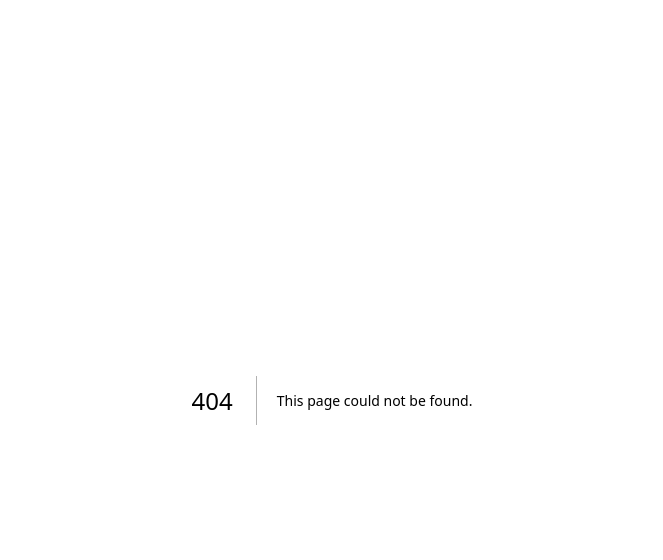
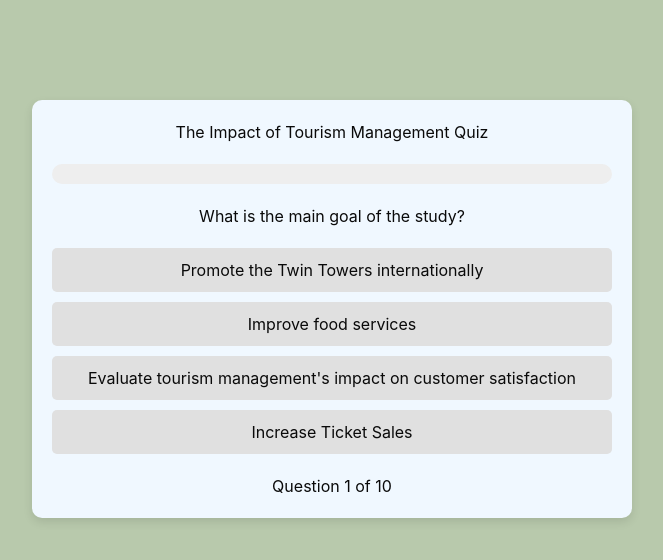
Before and after one commit to siddharthamaity/nextjs-15-starter-core, a Next.js app: page /syazwani/quiz in a window 1280 px wide. Before the commit this address had no page. Shown: the top 560 px of the page, without its empty margins (308-971 px from the left). Built offline with nearby package versions, Linux system fonts and the light colour scheme.

Commit message:
added real quiz seciton

```diff
--- a/package.json
+++ b/package.json
@@ -29,6 +29,7 @@
         "next": "^15.3.3",
         "next-themes": "^0.4.6",
         "react": "^19.1.0",
+        "react-canvas-confetti": "^2.0.7",
         "react-chartjs-2": "^5.3.0",
         "react-dom": "^19.1.0",
         "react-router-dom": "^7.6.1",
--- /dev/null
+++ b/src/app/(StudentsPage)/syazwani/components/QuizEnvironmental.module.css
@@ -0,0 +1,113 @@
+.container {
+
+  max-width: 600px;
+  margin: 100px auto;
+  /* height: 500px; */
+  padding: 20px;
+  background: #f0f8ff;
+  border-radius: 10px;
+  text-align: center;
+  box-shadow: 0 4px 10px rgba(0, 0, 0, 0.1);
+}
+
+.options {
+  display: flex;
+  flex-direction: column;
+  gap: 10px;
+  margin: 20px 0;
+}
+
+.option {
+  padding: 10px 15px;
+  border: none;
+  border-radius: 5px;
+  background-color: #e0e0e0;
+  cursor: pointer;
+  font-size: 16px;
+  transition: 0.3s;
+}
+
+.option:hover {
+  background-color: #d6d6d6;
+}
+
+.correct {
+  background-color: #50C878 !important;
+  color: white;
+}
+
+.incorrect {
+  background-color: #FF5733 !important;
+  color: white;
+}
+
+.result {
+  font-size: 20px;
+  margin-top: 20px;
+}
+
+.progressBar {
+  height: 20px;
+  background-color: #eee;
+  border-radius: 10px;
+  overflow: hidden;
+  margin: 20px 0;
+}
+
+.progressFill {
+  height: 100%;
+  background: #50C878;
+  transition: width 0.5s ease;
+}
+
+.showCorrect {
+  background-color: #50C878;
+  color: white;
+}
+
+.buttonGroup {
+  display: flex;
+  gap: 10px;
+  justify-content: center;
+  margin-top: 20px;
+}
+
+.resetButton,
+.homeButton {
+  padding: 10px 20px;
+  border: none;
+  border-radius: 5px;
+  font-size: 16px;
+  text-align: center;
+  cursor: pointer;
+  transition: background 0.3s ease;
+}
+
+.resetButton {
+  background-color: #36A2EB;
+  color: white;
+}
+
+.resetButton:hover {
+  background-color: #2a85c3;
+}
+
+.homeButton {
+  background-color: #FF6B6B;
+  color: white;
+  text-decoration: none;
+  display: inline-block;
+  line-height: 40px;
+}
+
+.homeButton:hover {
+  background-color: #cc4c4c;
+}
+
+.feedback {
+  padding: 20px;
+  margin-top: 10px;
+  font-size: 18px;
+  font-weight: bold;
+  color: #50C878;
+}
--- a/src/app/(StudentsPage)/syazwani/components/quiz.tsx
+++ b/src/app/(StudentsPage)/syazwani/components/quiz.tsx
@@ -1,75 +1,164 @@
-import React, { useState } from 'react';
-import style from './quiz.module.css';
+"use client";
+import { useState, useEffect, useRef } from "react";
+import styles from "./QuizEnvironmental.module.css";
+import Link from "next/link";
 
-const questions = [
+
+type Question = {
+  question: string;
+  options: string[];
+  correctAnswer: number;
+};
+
+const questions: Question[] = [
   {
-    question: "What is the capital of France?",
-    options: ["Berlin", "Madrid", "Paris", "Rome"],
-    answer: "Paris"
+    question: "What is the main goal of the study?",
+    options: ["Promote the Twin Towers internationally", "Improve food services", "Evaluate tourism management's impact on customer satisfaction", "Increase Ticket Sales"],
+    correctAnswer: 2,
   },
   {
-    question: "What is 2 + 2?",
-    options: ["3", "4", "5", "6"],
-    answer: "4"
+    question: "Which of the following is a major satisfaction factor mentioned in the study?",
+    options: ["Parking lot capacity", "Weather Conditions", "Cleanliness", "Free Merchandise"],
+    correctAnswer: 2,
   },
   {
-    question: "What is 2 + 2?",
-    options: ["3", "4", "5", "6"],
-    answer: "4"
+    question: "Which of the following is NOT listed as a management factor?",
+    options: ["Staff Performance", "Infrastructure", "Cultural Dances", "Safety Protocols"],
+    correctAnswer: 2,
   },
   {
-    question: "What is 2 + 2?",
-    options: ["3", "4", "5", "6"],
-    answer: "4"
-  }
+    question: "Which aspect had the greatest impact on visitor satisfaction?",
+    options: ["Weather", "Staff Behavior", "Ticket Price", "Food Stalls"],
+    correctAnswer: 1,
+  },
+  {
+    question: "Which is NOT mentioned as a management factor in the study?",
+    options: ["Infrastructure", "Crowd Control", "Climate", "Staff Training"],
+    correctAnswer: 3,
+  },
+  {
+    question: "The study was conducted at multiple tourist sites across Malaysia.",
+    options: ["True", "False"],
+    correctAnswer: 1,
+  },
+  {
+    question: "Tourism Management has little effect on repeat visits?",
+    options: ["True", "False"],
+    correctAnswer: 1,
+  },
+  {
+    question: "All visitors reported full satisfaction with their experience.",
+    options: ["True", "False"],
+    correctAnswer: 1,
+  },
+  {
+    question: "Visitor safety is considered an important part of tourism management.",
+    options: ["True", "False"],
+    correctAnswer: 0,
+  },
+  {
+    question: "The Twin Towers are important both for tourism and national identity.",
+    options: ["True", "False"],
+    correctAnswer: 0,
+  },
+
 ];
 
-function Quiz() {
-  const [current, setCurrent] = useState(0);
-  const [selected, setSelected] = useState(null);
+export default function QuizEnvironmental() {
+  const [currentQuestion, setCurrentQuestion] = useState(0);
+  const [selectedOption, setSelectedOption] = useState<number | null>(null);
   const [score, setScore] = useState(0);
-  const [showResult, setShowResult] = useState(false);
+  const [completed, setCompleted] = useState(false);
+  const confettiRef = useRef<ConfettiHandle>(null);
 
-  const handleAnswer = (option) => {
-    setSelected(option);
-    if (option === questions[current].answer) {
-      setScore(score + 1);
+  const handleAnswer = (index: number) => {
+    if (selectedOption !== null) return;
+    setSelectedOption(index);
+
+    if (index === questions[currentQuestion].correctAnswer) {
+      setScore(prev => prev + 1);
     }
 
     setTimeout(() => {
-      if (current + 1 < questions.length) {
-        setCurrent(current + 1);
-        setSelected(null);
+      if (currentQuestion + 1 < questions.length) {
+        setCurrentQuestion(prev => prev + 1);
+        setSelectedOption(null);
       } else {
-        setShowResult(true);
+        setCompleted(true);
       }
-    }, 800);
+    }, 1300);
+  };
+   const resetQuiz = () => {
+    setCurrentQuestion(0);
+    setSelectedOption(null);
+    setScore(0);
+    setCompleted(false);
   };
 
+  const progressPercent = ((currentQuestion + (selectedOption !== null ? 1 : 0)) / questions.length) * 100;
+
+  let feedbackMessage = "";
+  const percentage = (score / questions.length) * 100;
+
+  if (percentage === 100) {
+    feedbackMessage = "Excellent! You got all answers right! 🌟";
+  } else if (percentage >= 75) {
+    feedbackMessage = "Great job! You have a good understanding. 👍";
+  } else if (percentage >= 50) {
+    feedbackMessage = "Not bad, but there's room for improvement. 💡";
+  } else {
+    feedbackMessage = "Keep trying! Review the material and try again. 📘";
+  }
+
+
+
   return (
-    <div className={style.quizcontainer}>
-      {showResult ? (
-        <div className={style.result}>
-          <h2>Your score: {score} / {questions.length}</h2>
+    <div className={styles.container}>
+      <h1>The Impact of Tourism Management Quiz</h1>
+
+      <div className={styles.progressBar}>
+        <div className={styles.progressFill} style={{ width: `${progressPercent}%` }}></div>
+      </div>
+
+      {!completed ? (
+        <div className={styles.quizBox}>
+          <h2>{questions[currentQuestion].question}</h2>
+          <div className={styles.options}>
+            {questions[currentQuestion].options.map((opt, i) => {
+              const isCorrect = i === questions[currentQuestion].correctAnswer;
+              const isSelected = i === selectedOption;
+              const showCorrect = selectedOption !== null && isCorrect;
+
+              return (
+                <button
+                  key={i}
+                  className={`${styles.option}
+                    ${isSelected ? (isCorrect ? styles.correct : styles.incorrect) : ""}
+                    ${!isSelected && showCorrect ? styles.showCorrect : ""}
+                  `}
+                  onClick={() => handleAnswer(i)}
+                  disabled={selectedOption !== null}
+                >
+                  {opt}
+                </button>
+              );
+            })}
+          </div>
+          <p>Question {currentQuestion + 1} of {questions.length}</p>
         </div>
       ) : (
-        <div className={style.questionbox}>
-          <h2>{questions[current].question}</h2>
-          <ul className={style.optionList}>
-            {questions[current].options.map((option) => (
-              <li
-                key={option}
-                className={`${style.option} ${selected === option ? style.selected : ''}`}
-                onClick={() => handleAnswer(option)}
-              >
-                {option}
-              </li>
-            ))}
-          </ul>
+        <div className={styles.result}>
+          <h2>Quiz Completed!</h2>
+          <p>Your score: {score} / {questions.length}</p>
+          <p className={styles.feedback}>{feedbackMessage}</p>
+
+
+          <div className={styles.buttonGroup}>
+            <button onClick={resetQuiz} className={styles.resetButton}>Try Again</button>
+            <Link href="/" className={styles.homeButton}>Go Home</Link>
+          </div>
         </div>
       )}
     </div>
   );
 }
-
-export default Quiz;
--- a/src/app/(StudentsPage)/syazwani/components/quizsection.tsx
+++ b/src/app/(StudentsPage)/syazwani/components/quizsection.tsx
@@ -1,5 +1,4 @@
 import style from "./quizsection.module.css"
-import  Quiz  from "./quiz";
 import { useLayoutEffect, useRef } from "react";
 import gsap from "gsap";
 import { ScrollTrigger } from "gsap/ScrollTrigger";
@@ -28,7 +27,18 @@
   return(
     <>
       <section className={style.pageContainer}>
-        <Quiz/>
+        <div className={style.titlediv}>
+          <h1>Let's Test your knowledge🧠</h1>
+        </div>
+        <div className={style.linkdiv}>
+          <a href="syazwani/quiz">
+            <button>
+              IM READY
+            </button>
+          </a>
+        </div>
+
+
       </section>
     </>
   )
--- /dev/null
+++ b/src/app/(StudentsPage)/syazwani/quiz/page.tsx
@@ -0,0 +1,9 @@
+import QuizEnvironmental from "@/app/(StudentsPage)/syazwani/components/quiz";
+
+export default function EnvironmentalQuizPage() {
+  return (
+    <main>
+      <QuizEnvironmental />
+    </main>
+  );
+}
--- a/src/components/heroMain.tsx
+++ b/src/components/heroMain.tsx
@@ -8,21 +8,24 @@
     title: "Sweethorn",
     description: "Measuring Soil Compaction Using Five-Point Pocket",
     image: "/images/Trees.jpeg",
-    link: "/sweethorn"
+    link: "/sweethorn",
+    quizlink: "/sweethorn/quiz"
   },
   {
     id: 2,
     title: "Syazwani",
     description: "The Impact Of Tourism Management On Customer Satisfaction: A Case Study Of Petronas Twin Towers, Kuala Lumpur",
     image: "/images/Syazwani1.png",
-    link: "/syazwani"
+    link: "/syazwani",
+    quizlink: "/syazwani/quiz"
   },
   {
     id: 3,
     title: "Hizran",
     description: "Land use and land cover change at Kampung Bagan Pasir, Tanjung Karang using satellite imagery used change on mangrove ecosystem in sungai merbok , kedah : a remote sensing approach",
     image: "/images/Trees.jpeg",
-    link: "/amir"
+    link: "/amir",
+    quizlink: "/amir/quiz"
   },
 ];
 
@@ -306,7 +309,7 @@
                   Alam Bina Student
                 </h5>
               </div>
-              <Link href={card.link}>
+              <Link href={card.quizlink}>
                   <button
                     style={{
                       marginTop : "30px",
```
Also changed, not shown: src/app/(StudentsPage)/syazwani/components/quizsection.module.css (+32 -1 lines), 1 other file (tests, documents, lock files or other folders).
